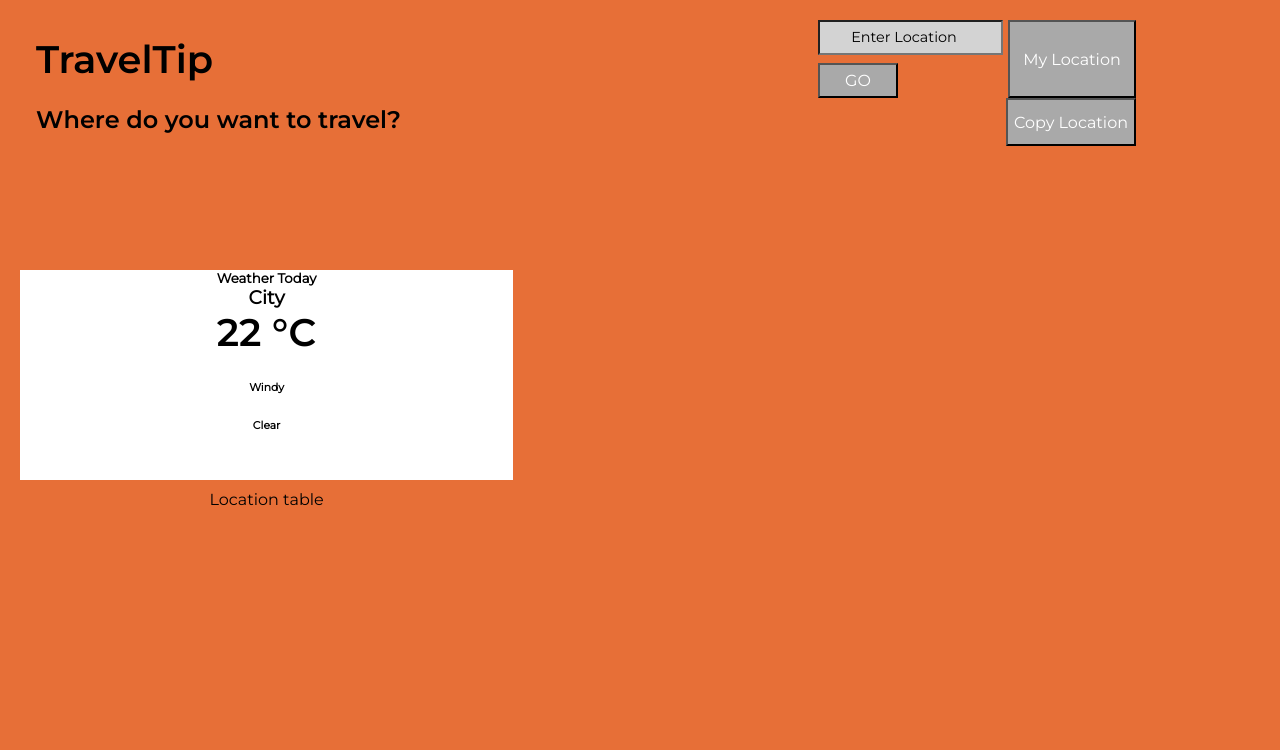
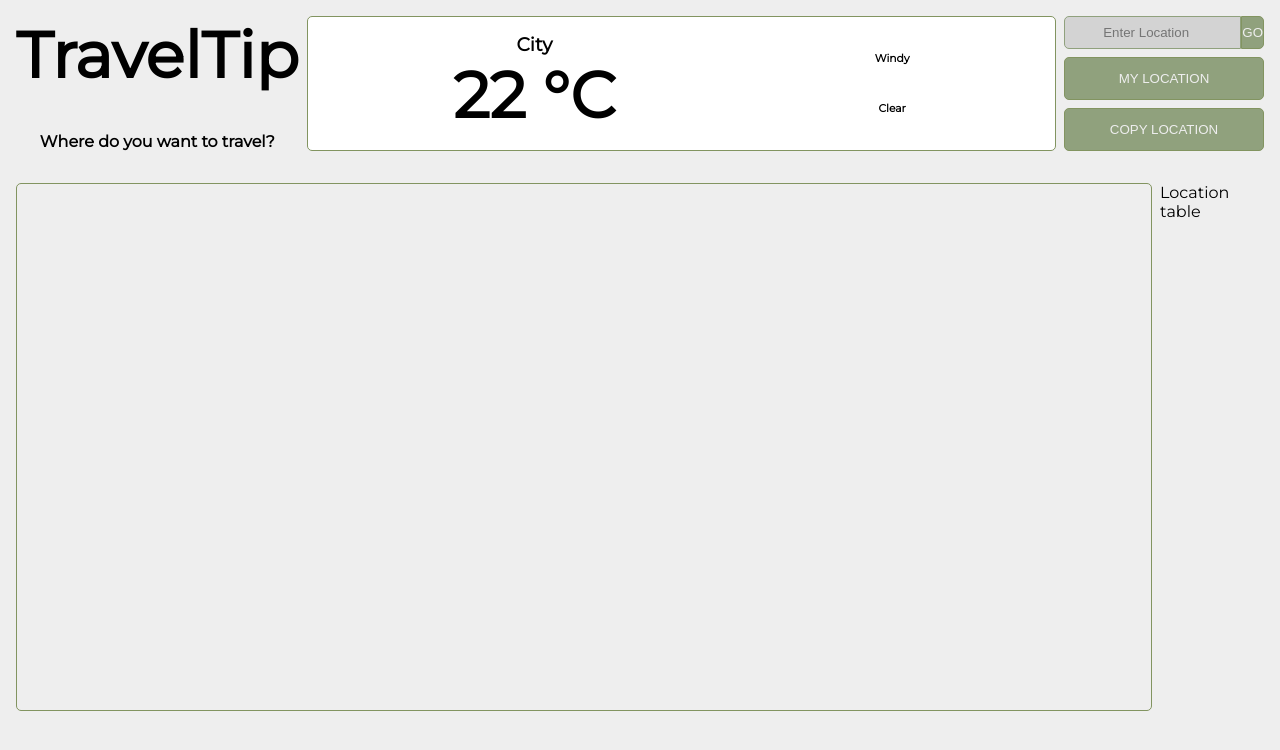
Before and after one commit to YadidHadad/travel-tip, a plain HTML site: page index.html in a window 1280 px wide. Drawn offline with Linux system fonts and the light colour scheme.

Commit message:
FIX design

```diff
--- a/css/style.css
+++ b/css/style.css
@@ -1,5 +1,10 @@
-* {
-    box-sizing: border-box;
+:root {
+    --light: #EEEEEE;
+
+    --lightGreen: #829460;
+    --darkGreen: #90A17D;
+
+    --pink: #FFE1E1;
 }
 
 @font-face {
@@ -7,23 +12,20 @@
     src: url(/fonts/Montserrat/Montserrat-Regular.ttf);
 }
 
-@font-face {
-    font-family: MontserratThin;
-    src: url(/fonts/Montserrat/Montserrat-Regular.ttf);
+* {
+    box-sizing: border-box;
+    margin: 0;
 }
 
-@font-face {
-    font-family: MontserratSemiBold;
-    src: url(/fonts/MontserratSemiBold/Montserrat-SemiBold.ttf);
-}
+/* BASICS */
 
 body {
     /* font-family: Helvetica, sans-serif; */
-    background-color: rgb(231, 111, 55);
-    padding: 20px;
-    margin: auto;
+    background-color: var(--light);
+    /* padding: 20px; */
+    /* margin: auto; */
     font-family: Montserrat, sans-serif;
-    height: fit-content;
+    /* height: fit-content; */
 }
 
 h1,
@@ -33,8 +35,72 @@ h4,
 h5,
 h5 {
     margin: 0;
-    padding-inline: 1rem;
+    text-align: center;
 }
+
+h1 {
+    font-size: 4rem;
+}
+
+header {
+    padding: 1rem;
+    /* height: 200px; */
+}
+
+header>button {
+    width: 200px
+}
+
+.nav-buttons {
+    width: 200px;
+}
+
+.main {
+    height: calc(95vh - 200px);
+    padding: 1rem;
+}
+
+button {
+    border: none;
+    background-color: var(--darkGreen);
+    padding: 0;
+    color: var(--light);
+    height: 100%;
+
+    text-transform: uppercase;
+    border-radius: 5px;
+    border: 1px solid var(--lightGreen);
+}
+
+button:nth-child(2) {
+    margin-block: 0.5rem;
+
+}
+
+button img {
+    width: 20px;
+}
+
+form button {
+    border-radius: 0 5px 5px 0;
+
+
+}
+
+input {
+    display: flex;
+    /* align-self: flex-end; */
+    text-align: center;
+    height: 100%;
+    color: black;
+    background-color: lightgrey;
+    /* margin-block: 0.5rem; */
+    width: 100%;
+    border: none;
+    border-radius: 5px 0 0 5px;
+    border: 1px solid var(--darkGreen);
+}
+
 
 /* helpers */
 .flex {
@@ -47,6 +113,14 @@ h5 {
 
 .justify-between {
     justify-content: space-between;
+}
+
+.justify-around {
+    justify-content: space-around;
+}
+
+.align-start {
+    align-items: flex-start;
 }
 
 .align-center {
@@ -72,111 +146,53 @@ h5 {
 
 /* ## ELEMENTS ## */
 
-/* header */
-header {
-    width: 90%;
-    height: 250px;
-}
+.weather-container {
+    background-color: white;
+    height: 100%;
+    flex-grow: 1;
+    margin-inline: 0.5rem;
+    padding: 1rem;
+    text-align: center;
+    border-radius: 5px;
 
-.header-a {
-    justify-items: center;
-    align-items: center;
-}
-
-h1 {
-    font-size: 2.4rem;
-    font-family: MontserratSemiBold;
-}
-
-.header-a div {
-    display: flex;
-    justify-items: center;
+    border: 1px solid var(--lightGreen);
 
 }
 
-input {
-    display: flex;
-    /* align-self: flex-end; */
-    text-align: center;
-    height: 2.2rem;
-    color: black;
-    background-color: lightgrey;
-    margin-block-end: 0.5rem;
+.location-table {
+    height: 100%;
 }
 
-::-webkit-input-placeholder {
-    color: black;
-    text-align: center;
-    font-size: 0.9rem;
-    font-family: MontserratThin;
+.location-value {
+    margin-block-end: 0.5rem;
+    background-color: var(--pink);
+    width: 200px;
+    padding-block: 0.5rem;
+    border-radius: 5px;
+    border: 1px solid var(--lightGreen);
+
 }
 
-.btn {
-    background: darkgray;
-    color: white;
-    font-size: 1rem;
-    font-family: MontserratThin;
+.location-value img:hover {
+    rotate: -10deg;
 }
 
-.btn-submit {
-    height: 2.2rem;
-    width: 5em;
+.loc-btns button {
+    padding: 0;
+    margin-inline: 0.5rem;
+    padding-inline: 0.5rem;
 }
 
-.btn-user-pos {
-    width: 8em;
-    margin-inline-start: 5px;
+.loc-name {
+    text-transform: capitalize;
 }
 
-.header-b {
-    align-items: baseline;
-}
-
-h2 {
-    font-family: MontserratSemiBold;
-}
-
-h2 span {
-    font-family: Montserrat, sans-serif;
-}
-
-.btn-copy-locs {
-    height: 3em;
-    align-items: baseline;
-}
-
-/* main */
-main {
-    width: 90%;
-    height: 400px;
-    text-align: center;
-}
-
-.weather-locations-section {
-    flex-direction: column;
-    flex-wrap: wrap;
-    width: 45%;
-}
-
-.weather-container {
-    height: 210px;
-    margin-block-end: 10px;
-    background-color: white;
-}
-
-.location-table>div {
-    background-color: rgb(38, 111, 213);
-    margin-block-end: 1rem;
-}
-
-.location-table div {
-    /* height: 180px; */
-    padding: 5px;
-}
-
-.map-container {
-    width: 55%;
-    margin-inline-start: 20px;
+#map {
+    width: 100%;
+    height: 100%;
+    margin-inline-end: 0.5rem;
+    border-radius: 5px;
+    border: 1px solid var(--lightGreen);
 }
 
 /* INFO-WINDOW */
@@ -199,3 +215,50 @@ main {
     padding-bottom: 1rem;
 
 }
+
+/* MOBILE ONLY */
+
+@media (max-width: 600px) {
+
+    header {
+        flex-direction: column;
+        flex-wrap: wrap;
+        padding: 0;
+    }
+
+    .weather-container {
+        margin-block: 1rem;
+    }
+
+
+    .nav-buttons {
+        padding-inline: 0.5rem;
+        width: 100%;
+    }
+
+    form input {
+        height: 100%;
+    }
+
+    .main {
+        display: inline;
+        flex-direction: column;
+        padding: 0.5rem;
+    }
+
+    #map {
+        margin: 0.5rem;
+        width: calc(100% - 1rem);
+        height: 500px;
+    }
+
+    .location-table {
+        display: flex;
+        flex-wrap: wrap;
+        padding: 0.5rem;
+    }
+
+    .location-value {
+        flex-grow: 1;
+    }
+}
--- a/index.html
+++ b/index.html
@@ -9,40 +9,40 @@
 </head>
 
 <body>
-    <header>
-        <section class="header-a flex space-between nowrap row">
+    <header class="flex justify-between">
+        <section class="flex column justify-between">
             <h1>TravelTip</h1>
-            <div class="flex nowrap">
-                <form action="" onsubmit="onCodeAddress(event)">
-                    <input type="search" id="address" placeholder="Enter Location"></input>
-                    <button class="btn-submit btn">GO</button>
-                </form>
-                <button onclick="onMyLoc()" class="btn-user-pos btn">My Location</button>
+            <h4 class="chosen-loc">Where do you want to travel?</h4>
+        </section>
+        <section class="weather-container">
+            <div class="flex row justify-around" id="weather">
+                <div class="flex column justify-around">
+                    <h3 class="weather-location">City</h3>
+                    <h1>
+                        <span class="temp">22</span> <span>&#176;C</span>
+                    </h1>
+                </div>
+                <div class="flex column justify-around">
+                    <h6 class="wind">Windy</h6>
+                    <h6 class="sky">Clear</h6>
+                </div>
             </div>
-
         </section>
-        <section class="header-b flex space-between nowrap row">
-            <h2 class="chosen-loc">Where do you want to travel?</h2>
+        <section class="flex nowrap column nav-buttons">
+            <form action="" onsubmit="onCodeAddress(event)" class="flex row align-center">
+                <input type="search" id="address" placeholder="Enter Location"></input>
+                <button class="btn-submit btn">GO</button>
+            </form>
+            <button onclick="onMyLoc()" class="btn-user-pos btn">My Location</button>
             <button onclick="onCopyLoc()" class="btn-copy-locs btn">Copy Location</button>
         </section>
     </header>
 
-    <main class="flex row">
-        <section class="weather-locations-section">
-            <div class="weather weather-container" id="weather">
-                <h5>Weather Today</h5>
-                <h3 class="weather-location">City</h3>
-                <h1><span class="temp">22</span> <span>&#176;C</span>
-                </h1>
+    <main class=" main flex row align-center justify-between">
 
-                <h6 class="wind">Windy</h6>
-                <h6 class="sky">Clear</h6>
-            </div>
-            <div class="location-table">Location table</div>
-        </section>
-        <section class="map-container">
-            <div id="map" style="width: 100%; height: 400px;"></div>
-        </section>
+        <section id="map"></section>
+
+        <section class="location-table">Location table</section>
     </main>
 
     <script src="lib/axios.js"></script>
--- a/js/app.controller.js
+++ b/js/app.controller.js
@@ -21,23 +21,21 @@ window.addEventListener = addEventListener
 var gUserCurrPos;
 var gInfoWindow
 
-
-// let gInfoWindow
 function onInit() {
     onGetUserPos()
         .then(() => {
             mapService
                 .initMap(locService.loadCurrPos().lat, locService.loadCurrPos().lng)
                 .then(map => { addEventListener(map) })
-                .then(() => { onAddMarker(locService.loadCurrPos(), 'You are Here!') })
+                .then(() => { onGetWaether(locService.loadCurrPos().lat, locService.loadCurrPos().lng) })
+                .then(() => { onAddMarker(locService.loadCurrPos(), 'You are Here!', 'home') })
                 .then(() => renderLocationTable())
                 .then(() => renderMarkers())
                 .catch(() => console.error('Error: cannot init map'))
         })
         .catch(() => console.error('Error: cannot get user position'))
+}
 
-
-}
 function addEventListener(map) {
     map.addListener('click', onAddLoc);
 }
@@ -70,6 +68,7 @@ function onAddLoc(mapsMouseEvent) {
 function closeInfoWindow() {
     gInfoWindow.close()
 }
+
 function setInfoContent(address = 'address') {
     return `
         <div div class= "info-window" >
@@ -87,8 +86,8 @@ function getPosition() {
     });
 }
 
-function onAddMarker(pos, name) {
-    mapService.addMarker(pos, name);
+function onAddMarker(pos, name, icon) {
+    mapService.addMarker(pos, name, icon);
 }
 
 function onGetLocs() {
@@ -141,12 +140,14 @@ function renderLocationTable() {
             const strHTMLs = locs.map(({ name, createdAt, lat, lng, id, address }) => {
                 const pos = { 'lat': lat, 'lng': lng }
                 return `
-                <div class="location-value flex row align-center justify-between">
+                <div class="location-value flex column align-center justify-between">
+                    <div class="">
                     <div>
-                        <h2 class="loc-name">${name}</h2>
-                        <h5 class="loc-name">${createdAt}</h5>
+                    <h2 class="loc-name">${name}</h2>
+                    <h5 class="loc-name">${createdAt}</h5>
                     </div>
-                    <div class="btns">
+                    </div>
+                    <div class="loc-btns flex align-center justify-center">
                         <button onclick="onGoToLoc(${lat} , ${lng}, '${name}', '${address}')">go</button>
                         <button onclick="onDeleteLoc('${id}',' ${name}')">delete</button>
                     </div>
@@ -181,6 +182,7 @@ function onMyLoc() {
     const currPos = locService.loadCurrPos()
 
     mapService.panTo(currPos.lat, currPos.lng);
+    onGetWaether(currPos.lat, currPos.lng)
 }
 
 function onCopyLoc() {
--- a/js/services/map.service.js
+++ b/js/services/map.service.js
@@ -42,11 +42,19 @@ function getCurrLoc() {
     return gCurrLoc
 }
 
-function addMarker(pos, name) {
+function addMarker(pos, name, icon) {
+
+    const url = icon === 'home' ? './img/location-pin.png' : './img/flag.png'
+
     var marker = new google.maps.Marker({
         position: pos,
         map: gMap,
         title: name,
+        icon: {
+            // size: new google.maps.Size(40, 40),
+            scaledSize: new google.maps.Size(40, 40),
+            url: url
+        }
     });
 
     gMarkers.push(marker)
```
Also changed, not shown: img/flag.png (added), img/location-pin.png (added).
